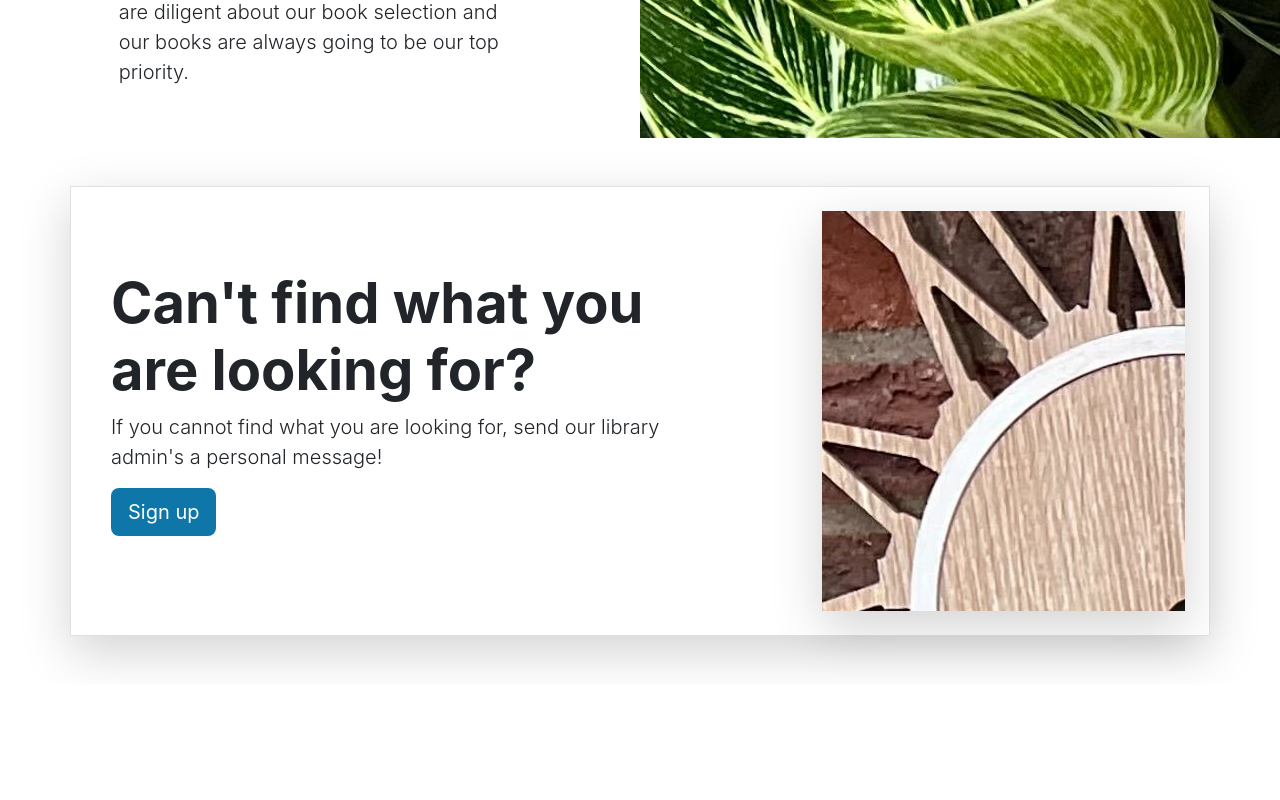
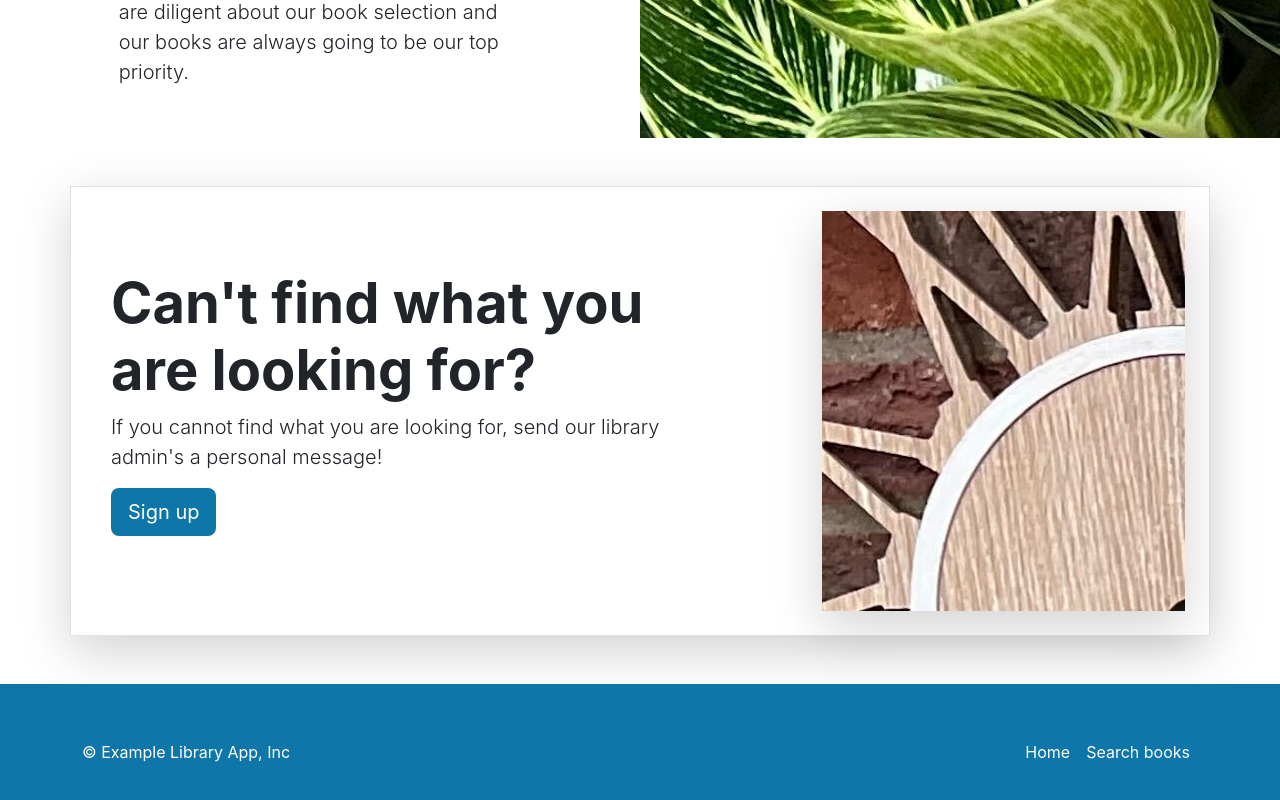
Before and after one commit to minhkhoinhmk/react-library, a React (Create React App) app: page / in a window 1280 px wide. Shown: the part 1780-2580 px from the top of the page. Before the commit the page ends 2464 px from the top, so only its background shows below. Built offline with nearby package versions, Linux system fonts and the light colour scheme.

Commit message:
Add Footer component to App.tsx

```diff
--- a/src/App.tsx
+++ b/src/App.tsx
@@ -3,6 +3,7 @@ import { Carousel } from "./layouts/HomePage/Carousel";
 import { ExploreTopBooks } from "./layouts/HomePage/ExploreTopBooks";
 import { Heros } from "./layouts/HomePage/Heros";
 import { LibraryService } from "./layouts/HomePage/LibraryService";
+import { Footer } from "./layouts/NavbarAndFooter/Footer";
 import { Navbar } from "./layouts/NavbarAndFooter/Navbar";
 
 function App() {
@@ -13,6 +14,7 @@ function App() {
       <Carousel />
       <Heros />
       <LibraryService />
+      <Footer />
     </div>
   );
 }
--- /dev/null
+++ b/src/layouts/NavbarAndFooter/Footer.tsx
@@ -0,0 +1,30 @@
+export const Footer = () => {
+  return (
+    <div className="main-color">
+      <footer
+        className="container d-flex flex-wrap
+                justify-content-between align-items-center py-5 main-color"
+      >
+        <p className="col-md-4 mb-0 text-white">© Example Library App, Inc</p>
+        <ul className="nav navbar-dark col-md-4 justify-content-end">
+          <li className="nav-item">
+            <a
+              href="https://github.com/minhkhoinhmk/react-library"
+              className="nav-link px-2 text-white"
+            >
+              Home
+            </a>
+          </li>
+          <li className="nav-item">
+            <a
+              href="https://github.com/minhkhoinhmk/react-library"
+              className="nav-link px-2 text-white"
+            >
+              Search books
+            </a>
+          </li>
+        </ul>
+      </footer>
+    </div>
+  );
+};
```
